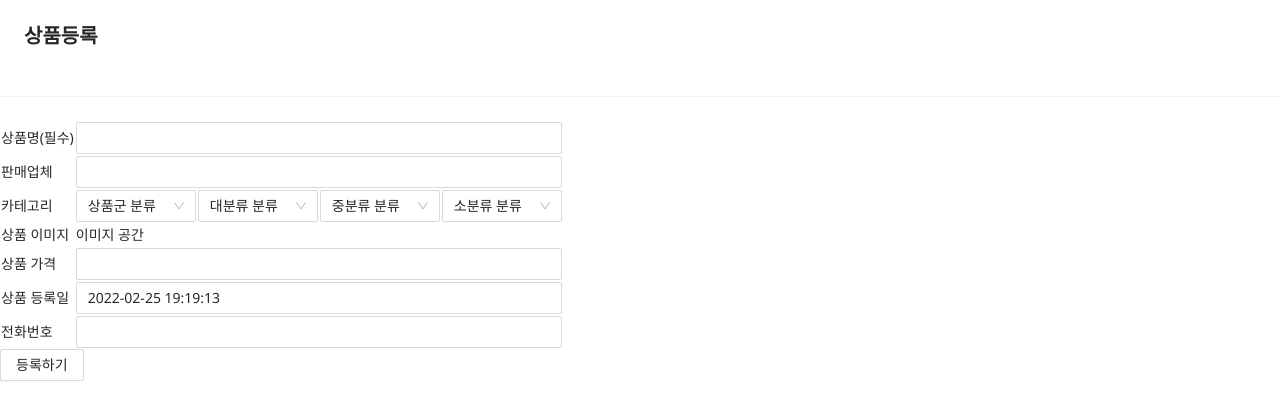
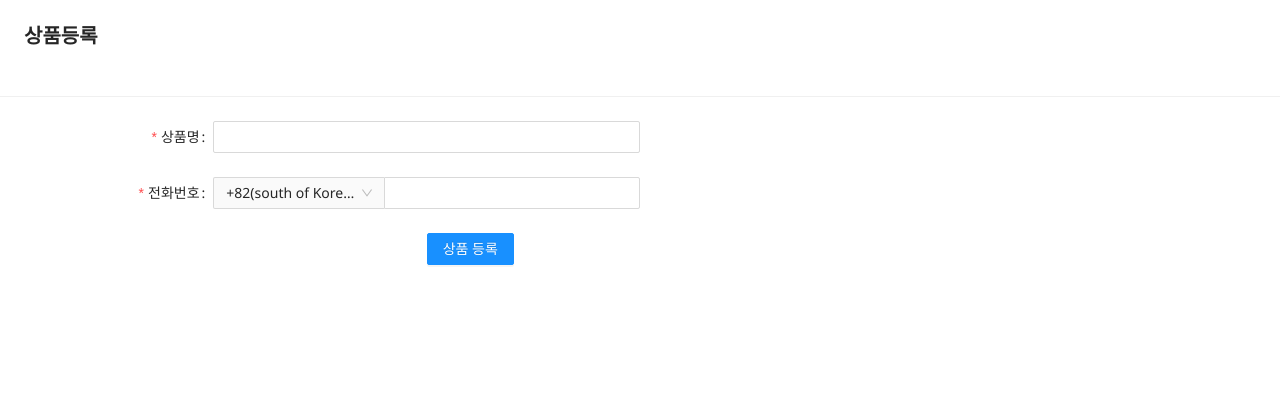
Before and after one commit to kms970/mjj_mall, a React (Create React App) app in the folder mjj_mall-webapp/: page /provider/item/Registration in a window 1280 px wide. Shown: the top 420 px of the page. Built offline with nearby package versions, Linux system fonts and the light colour scheme.

Commit message:
상품 등록 수정 중
상품 등록 수정 중

```diff
--- a/mjj_mall-webapp/src/login/join/joinConsumer.js
+++ b/mjj_mall-webapp/src/login/join/joinConsumer.js
@@ -5,7 +5,7 @@ import {StyledHeaderDiv, StyledHeaderSpan, StyledContentH2, StyledJoinDetailTabl
 import config from '../../config/config';
 import axios from 'axios';
 
-function JoinConsumer() {
+function JoinConsumer(message) {
   const navigate = useNavigate(); //Router push를 위한 함수(redirect)
   let formRef = React.createRef(); //form 초기화를 위한 변수
   /**
@@ -72,8 +72,8 @@ function JoinConsumer() {
         navigate('/join/complete'); //회원가입을 성공하면 화면을 전환
       })
       .catch(error => {
-        console.error(error);
-        alert("회원가입 실패");
+        console.error(error.response);
+        alert("회원가입 실패: " + error.response.data.customError);
       })
   }
 
@@ -133,7 +133,7 @@ function JoinConsumer() {
           label="아이디"
           rules={[
             {
-              required: true,
+              // required: true,
             },
           ]}
         >
--- a/mjj_mall-webapp/src/provider/item/itemRegistration.js
+++ b/mjj_mall-webapp/src/provider/item/itemRegistration.js
@@ -1,15 +1,17 @@
 import React,{ useState } from 'react';
-import {Divider, PageHeader, Input, Select, Button } from "antd";
+import {Divider, PageHeader, Input, Select, Button, Form } from "antd";
 
+
+/*
 function ItemRegistration() {
   const { Option } = Select;
   const currenttime = new Date();
   currenttime.setHours(currenttime.getHours() + 9);
   let currentTimeFormat = currenttime.toISOString().replace('T'," ").substring(0, 19);
 
-  /**
+  /!**
    * 상품 등록 페이지에서 받을 상품 정보
-   */
+   *!/
   const [product, setproduct] = useState({
     productName: '',
     productCompany: '',
@@ -22,13 +24,13 @@ function ItemRegistration() {
   });
 
 
-  /**
+  /!**
    * input 값을 받는 functions
    * @param e input 값
    * @returns {Promise<void>} 동기를 맞추기 위해서 사용
    * @author jslee
    * @since 2022-03-12
-   */
+   *!/
   const onChangeFunction = async(e) => {
     const {value, name} = e.target;
 
@@ -38,22 +40,22 @@ function ItemRegistration() {
     })
   }
 
-  /**
+  /!**
    * 카테고리 소분류를 선택했을 때, function
    * @param e 선택한 소분류 카테고리
    * @author jslee
    * @since 2022-03-12
-   */
+   *!/
   const categotySelect = (e) => {
     const {value, name} = e.target;
 
   }
 
-  /**
+  /!**
    * 등록을 요청하는 functions
    * @author jslee
    * @since 2022-03-12
-   */
+   *!/
   const onsubmitFunction = () => {
     console.log("등록", product);
   }
@@ -67,17 +69,17 @@ function ItemRegistration() {
       <Divider />
       <table>
         <tbody>
-        {/* 상품명 */}
+        {/!* 상품명 *!/}
         <tr>
           <td>상품명(필수)</td>
           <td colSpan="4"><Input type="text" name="productName" onChange={onChangeFunction}/></td>
         </tr>
-        {/* 판매업체 */}
+        {/!* 판매업체 *!/}
         <tr>
           <td>판매업체</td>
           <td colSpan="4"><Input type="text" name="productCompany" onChange={onChangeFunction}/></td>
         </tr>
-        {/* 카테고리 */}
+        {/!* 카테고리 *!/}
         <tr>
           <td>카테고리</td>
           <td>
@@ -118,22 +120,22 @@ function ItemRegistration() {
             </Select>
           </td>
         </tr>
-        {/* 상품 이미지 */}
+        {/!* 상품 이미지 *!/}
         <tr>
           <td>상품 이미지</td>
           <td colSpan="4">이미지 공간</td>
         </tr>
-        {/* 상품 가격 */}
+        {/!* 상품 가격 *!/}
         <tr>
           <td>상품 가격</td>
           <td colSpan="4"><Input type="text" onChange={onChangeFunction} name="productPrice"/></td>
         </tr>
-        {/* 상품 등록일 */}
+        {/!* 상품 등록일 *!/}
         <tr>
           <td>상품 등록일</td>
           <td colSpan="4"><Input type="text" defaultValue={currentTimeFormat} onChange={onChangeFunction} name="productRegistrationDate"/></td>
         </tr>
-        {/* 전화 번호 */}
+        {/!* 전화 번호 *!/}
         <tr>
           <td>전화번호</td>
           <td colSpan="4"><Input type="number" onChange={onChangeFunction} name="productNumber"/></td>
@@ -143,6 +145,112 @@ function ItemRegistration() {
       <Button onClick={onsubmitFunction}>등록하기</Button>
     </div>
   )
+}*/
+
+function ItemRegistration() {
+  const { Option } = Select;
+  const [form] = Form.useForm();
+  const formItemLayout = {
+    labelCol: {
+      xs: {
+        span: 16,
+      },
+      sm: {
+        span: 4,
+      },
+    },
+    wrapperCol: {
+      xs: {
+        span: 16,
+      },
+      sm: {
+        span: 8,
+      },
+    },
+  };
+  const tailFormItemLayout = {
+    wrapperCol: {
+      xs: {
+        span: 24,
+        offset: 0,
+      },
+      sm: {
+        span: 16,
+        offset: 8,
+      },
+    },
+  };
+
+  const onFinish = (values) => {
+    console.log("Received values of form: ", values);
+  }
+
+  const prefixSelector = (
+    <Form.Item name="prefix" noStyle>
+      <Select style={{width: 170}}>
+        <Option value="1">+1(USA)</Option>
+        <Option value="82">+82(south of Korea)</Option>
+      </Select>
+    </Form.Item>
+  )
+
+  return (
+    <div style={{width: '100%'}}>
+      <PageHeader
+        className="site-page-header"
+        title="상품등록"
+      />
+      <Divider />
+      <Form
+        {...formItemLayout}
+        form={form}
+        name="product"
+        onFinish={onFinish}
+        initialValues={{
+          prefix: '82',
+        }}
+        scrollToFirstError
+      >
+        <Form.Item
+          name="productName"
+          label="상품명"
+          rules={[
+            {
+              required: true,
+              message: 'Please input product Name',
+            },
+          ]}
+        >
+          <Input />
+        </Form.Item>
+
+        <Form.Item
+          name="productNumber"
+          label="전화번호"
+          rules={[
+            {
+              required: true,
+              message: 'Please input your phone number!',
+            },
+          ]}
+        >
+          <Input
+            addonBefore={prefixSelector}
+            style={{
+              width: '100%',
+            }}
+          />
+        </Form.Item>
+
+        <Form.Item {...tailFormItemLayout}>
+          <Button type="primary" htmlType="submit">
+            상품 등록
+          </Button>
+        </Form.Item>
+      </Form>
+    </div>
+  )
 }
 
+
 export default ItemRegistration;
```
